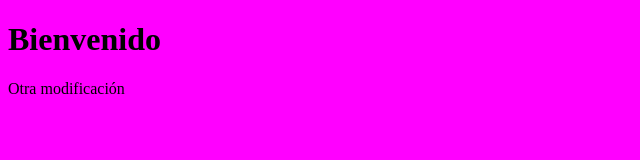
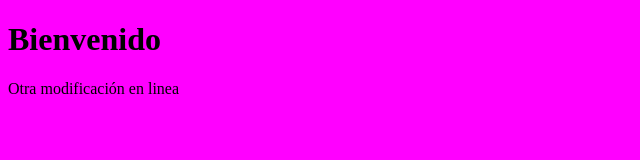
Before and after one commit to danielnn83/pagina-web, a plain HTML site: page index.html in a window 1280 px wide. Shown: the full height of the page, 0-640 px from the left. Drawn offline with Linux system fonts and the light colour scheme.

Commit message:
modif
en linea

```diff
--- a/index.html
+++ b/index.html
@@ -9,7 +9,7 @@
 
   <body bgcolor="#FF00FF">
       <h1>Bienvenido</h1>
-      <p>Otra modificación</p>
+      <p>Otra modificación en linea</p>
   </body>
 
 </html>
```
